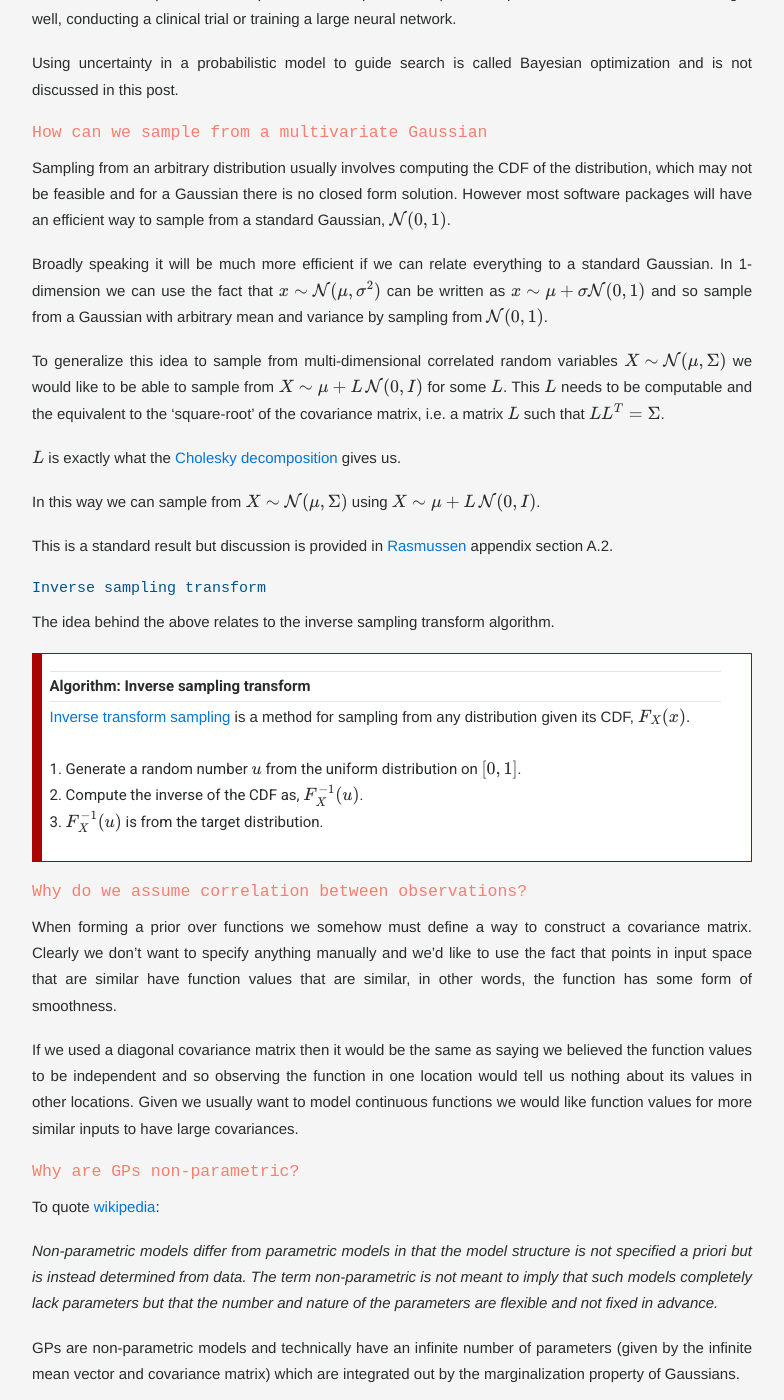
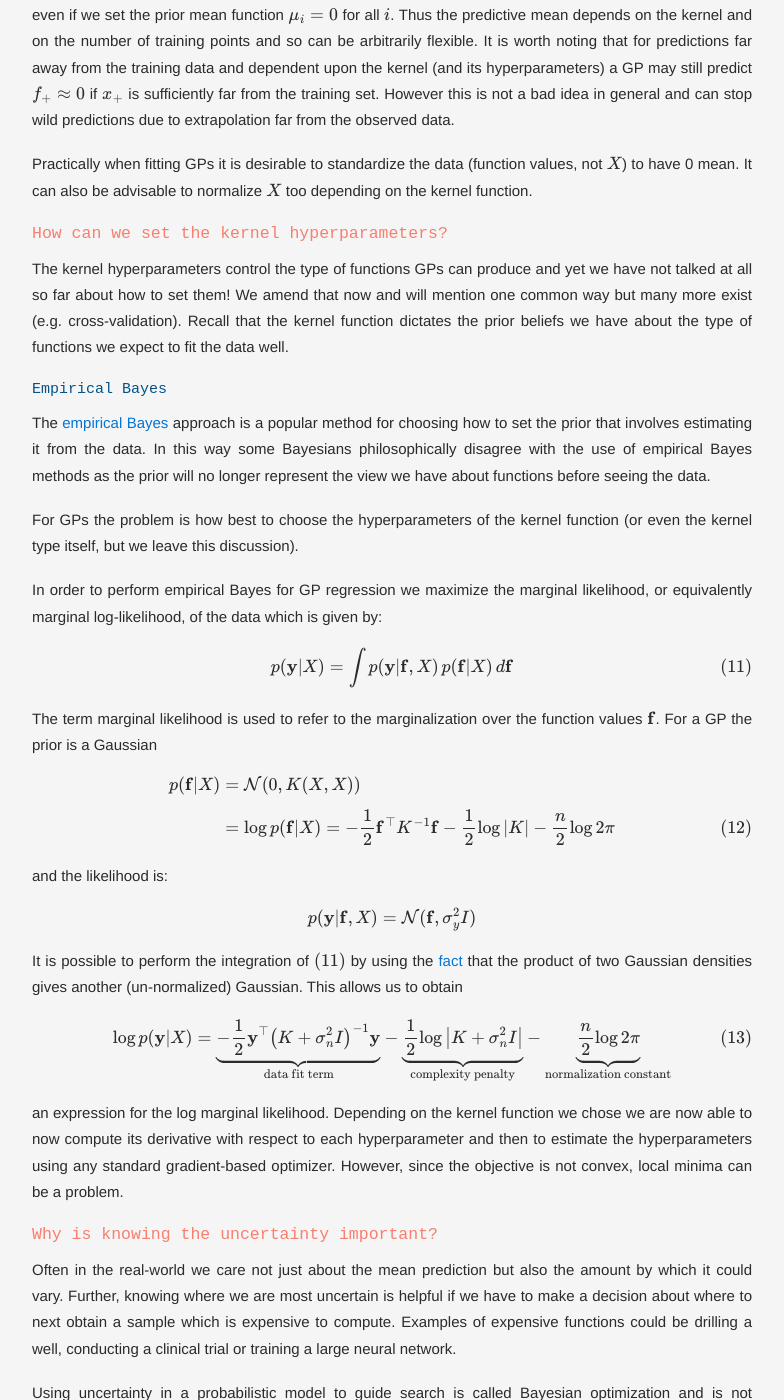
Before and after one commit to maw501/maw501.github.io, a Jekyll site: the page built from posts/_posts/technical/2019-05-08-Gaussian-Processes.md, in a window 1280 px wide and 1400 px high, scrolled down 16762 px. Shown: the whole window, without its empty margins (248-1032 px from the left). Built offline with Jekyll 4.4.1, drawn with Linux system fonts in a browser that asks for light colours; nearby versions of some CDN libraries; some web fonts are replaced; formulas are drawn with MathJax 3; comment, search, counter and statistics services are not loaded; some of the changed text lies outside the part shown.

Commit message:
empirical bayes

```diff
--- a/posts/_posts/technical/2019-05-08-Gaussian-Processes.md
+++ b/posts/_posts/technical/2019-05-08-Gaussian-Processes.md
@@ -477,10 +477,37 @@ $$X | Y \sim \mathcal{N}\left(\mu_{X}+\Sigma_{X Y} \Sigma_{YY}^{-1}\left(Y - \mu
 and so conditioning also gives us a Gaussian.
 <br>
 <br>
+For references on how to derive the first two results see CS229 notes
+<a class="reference external" href="http://cs229.stanford.edu/section/more_on_gaussians.pdf">here</a>.
+<br>
+<br>
+<strong>Product of two Gaussian densities is an (unnormalized) Gaussian</strong>
+<br>
+$$
+\mathcal{N}(\mathbf{x} | \mathbf{a}, A) \mathcal{N}(\mathbf{x} | \mathbf{b}, B)=Z^{-1} \mathcal{N}(\mathbf{x} | \mathbf{c}, C)
+$$
+
+where
+
+$$
+\mathbf{c}=C\left(A^{-1} \mathbf{a}+B^{-1} \mathbf{b}\right) \quad \text { and } \quad C=\left(A^{-1}+B^{-1}\right)^{-1}
+$$
+
+with the normalizing constant itself looking Gaussian:
+
+$$
+Z^{-1}=(2 \pi)^{-D / 2}|A+B|^{-1 / 2} \exp \left(-\frac{1}{2}(\mathbf{a}-\mathbf{b})^{\top}(A+B)^{-1}(\mathbf{a}-\mathbf{b})\right)
+$$
+
+See
+<a class="reference external" href="http://www.gaussianprocess.org/gpml/chapters/RW.pdf">Rasmussen</a> [A.7] for more details.
+<br>
+<br>
+Note that the product of two Gaussian random variables (not densities) is not necessarily Gaussian.
+
 </blockquote>
 
-Both of these results will play a key role in Gaussian processes and the use of them will be highlighted when they are encountered. For references on how to derive the above see CS229 notes [here](http://cs229.stanford.edu/section/more_on_gaussians.pdf).
-
+These results will play a key role in Gaussian processes and the use of them will be highlighted when they are encountered.
 <hr class="with-margin">
 <h4 class="header" id="appendix">Q and A</h4>
 <a name="col_rvs"></a>
@@ -507,7 +534,47 @@ Practically when fitting GPs it is desirable to standardize the data (function v
 <a name="kernel_hyper"></a>
 ##### How can we set the kernel hyperparameters?
 
-Pending.
+The kernel hyperparameters control the type of functions GPs can produce and yet we have not talked at all so far about how to set them! We amend that now and will mention one common way but many more exist (e.g. cross-validation). Recall that the kernel function dictates the prior beliefs we have about the type of functions we expect to fit the data well.
+
+###### Empirical Bayes
+
+The [empirical Bayes](https://en.wikipedia.org/wiki/Empirical_Bayes_method) approach is a popular method for choosing how to set the prior that involves estimating it from the data. In this way some Bayesians philosophically disagree with the use of empirical Bayes methods as the prior will no longer represent the view we have about functions before seeing the data.
+
+For GPs the problem is how best to choose the hyperparameters of the kernel function (or even the kernel type itself, but we leave this discussion).
+
+In order to perform empirical Bayes for GP regression we maximize the marginal likelihood, or equivalently marginal log-likelihood, of the data which is given by:
+
+$$
+p(\mathbf{y} | X)=\int p(\mathbf{y} | \mathbf{f}, X) \, p(\mathbf{f} | X) \, d \mathbf{f} \tag{11}
+$$
+
+The term marginal likelihood is used to refer to the marginalization over the function values $\mathbf{f}$. For a GP the prior is a Gaussian
+
+<div class="math">
+\begin{align*}
+p(\mathbf{f} | X) &= \mathcal{N}(0, K(X, X)) \\[5pt]
+&= \log p(\mathbf{f} | X)=-\frac{1}{2} \mathbf{f}^{\top} K^{-1} \mathbf{f}-\frac{1}{2} \log |K|-\frac{n}{2} \log 2 \pi \tag{12}
+\end{align*}
+</div>
+
+and the likelihood is:
+
+<div class="math">
+\begin{align*}
+p(\mathbf{y} | \mathbf{f}, X) &= \mathcal{N}(\mathbf{f}, \sigma_y^2 I) \\[5pt]
+\end{align*}
+</div>
+
+It is possible to perform the integration of $(11)$ by using the [fact](#mult_rvs) that the product of two Gaussian densities gives another (un-normalized) Gaussian. This allows us to obtain
+
+$$
+\log p(\mathbf{y} | X)=
+\underbrace{-\frac{1}{2} \mathbf{y}^{\top}\left(K+\sigma_{n}^{2} I\right)^{-1} \mathbf{y}}_\text{data fit term} -
+\underbrace{\frac{1}{2} \log \left|K+\sigma_{n}^{2} I\right|}_\text{complexity penalty} -
+\underbrace{\frac{n}{2} \log 2 \pi }_\text{normalization constant} \tag{13}
+$$
+
+an expression for the log marginal likelihood. Depending on the kernel function we chose we are now able to now compute its derivative with respect to each hyperparameter and then to estimate the hyperparameters using any standard gradient-based optimizer. However, since the objective is not convex, local minima can be a problem.
 
 <a name="know_uncertainty"></a>
 ##### Why is knowing the uncertainty important?
```
Also changed, not shown: other parts of posts/_posts/technical/2019-05-08-Gaussian-Processes.md (+8 -8 lines), projects/_posts/2018-12-04-ColumbiaX-ML.md (+1 -1 lines).
